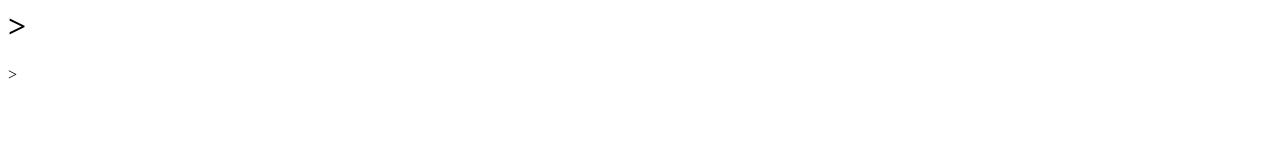
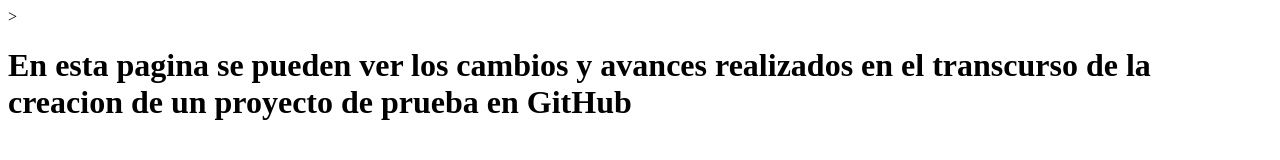
Before and after one commit to RJBA/trialpage, a plain HTML site: page index.html in a window 1280 px wide. Drawn offline with Linux system fonts and the light colour scheme.

Commit message:
Position change of "style"

```diff
--- a/index.html
+++ b/index.html
@@ -1,11 +1,13 @@
 <!DOCTYPE>
 <html>
 	<head>
+	<style type="text/css">
 		<title>Super pagina de prueba :vvv</title>
+	</style>>
 	</head>
 	<body>
 		<h1>
-		<style type="text/css">En esta pagina se pueden ver los cambios y avances realizados en el transcurso de la creacion de un proyecto de prueba en GitHub</style>>
-		</h1>>
+		En esta pagina se pueden ver los cambios y avances realizados en el transcurso de la creacion de un proyecto de prueba en GitHub
+		</h1>
 	</body>
 </html>
```
